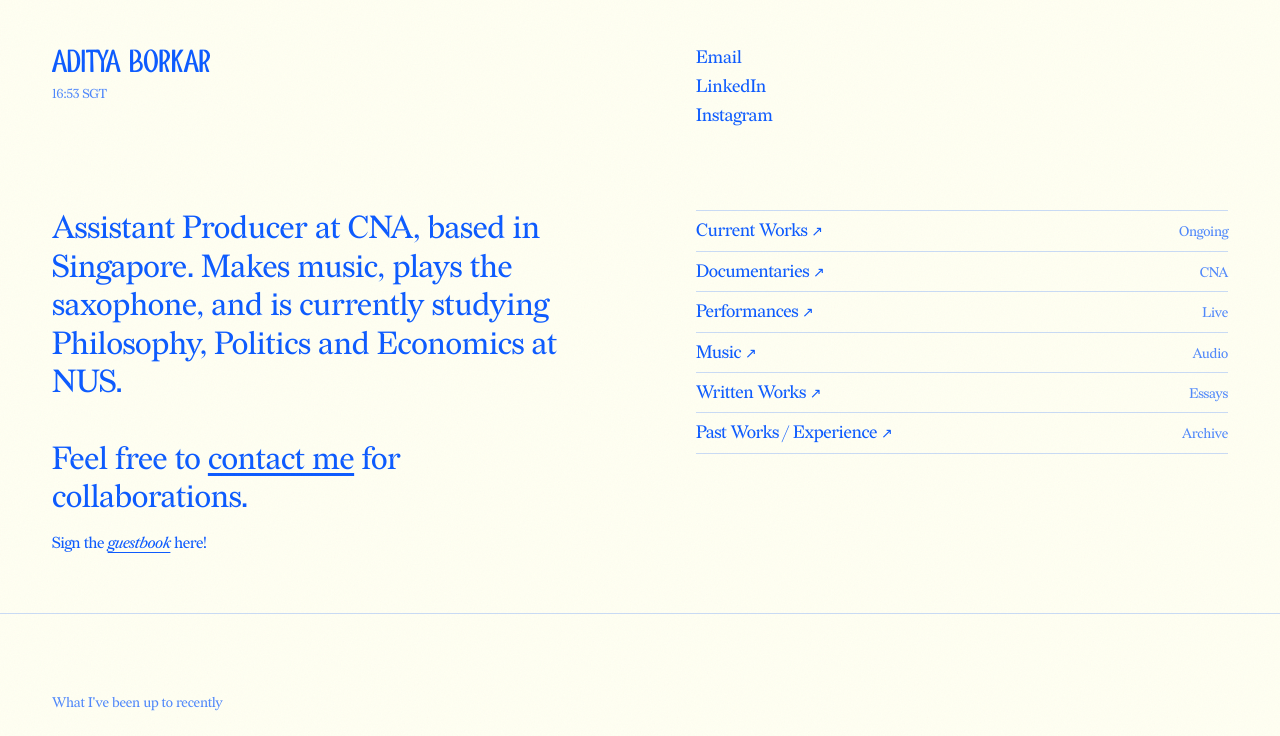
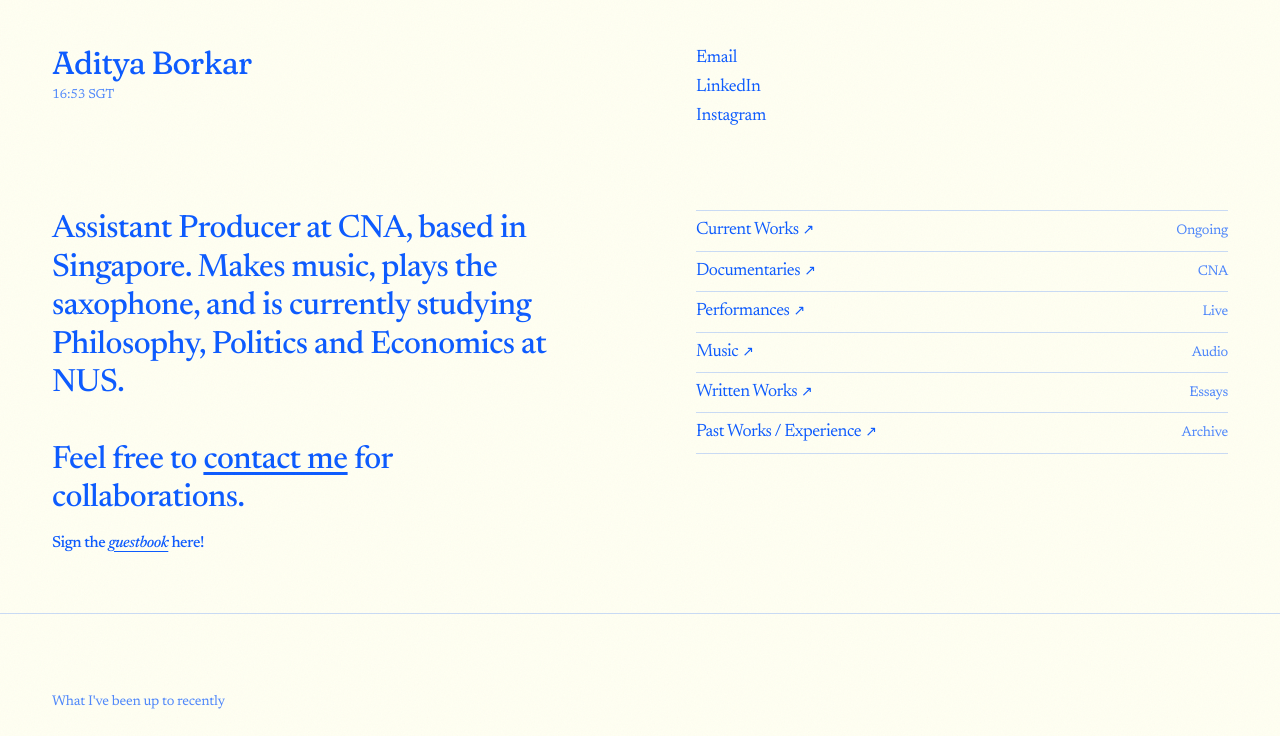
Before and after one commit to adiborkar/adityaborkar, a plain HTML site: page index.html in a window 1280 px wide. Shown: the top 736 px of the page. Drawn offline with Linux system fonts and the light colour scheme.

Commit message:
Fonts: Fraunces titles, Newsreader body
Co-Authored-By: Claude Opus 5.5 <noreply@anthropic.com>
Claude-Session: https://claude.ai/code/session_01SRYwjdXpXdR3zEkNZhC4vQ

```diff
--- a/theme.css
+++ b/theme.css
@@ -222,3 +222,16 @@ body, button, input, select, textarea {
   font-style: normal !important;
   letter-spacing: 0.01em !important;
 }
+
+/* ── 6. FONTS: Fraunces titles + Newsreader body ──────────────
+   Overrides blocks 4 (Redaction) and 5 (Camino Frontera).
+   To undo, delete this whole block; the site goes back to Camino + Redaction.
+   Both fonts are open source (SIL OFL). ─────────────────────── */
+@font-face{font-family:'Newsreader';src:url('fonts/newsreader-latin-opsz-normal.woff2') format('woff2');font-weight:200 800;font-style:normal;font-display:swap}
+@font-face{font-family:'Newsreader';src:url('fonts/newsreader-latin-opsz-italic.woff2') format('woff2');font-weight:200 800;font-style:italic;font-display:swap}
+body, button, input, select, textarea { font-family:'Newsreader', Georgia, serif !important; letter-spacing:-0.005em; }
+@font-face{font-family:'Fraunces';src:url('fonts/fraunces-latin-full-normal.woff2') format('woff2');font-weight:100 900;font-style:normal;font-display:swap}
+.nav > a:first-child, .nav-name, .name h1,
+.page-intro, .piece-title, .section-heading,
+.card-title, .episode-title, .index-title, .track-title, .work-title,
+.work-body h3 { font-family:'Fraunces', Georgia, serif !important; font-weight:400 !important; letter-spacing:-0.02em !important; font-variation-settings:'SOFT' 100, 'WONK' 0; }
```
Also changed, not shown: fonts/fraunces-latin-full-normal.woff2 (added), fonts/newsreader-latin-opsz-italic.woff2 (added), fonts/newsreader-latin-opsz-normal.woff2 (added).
